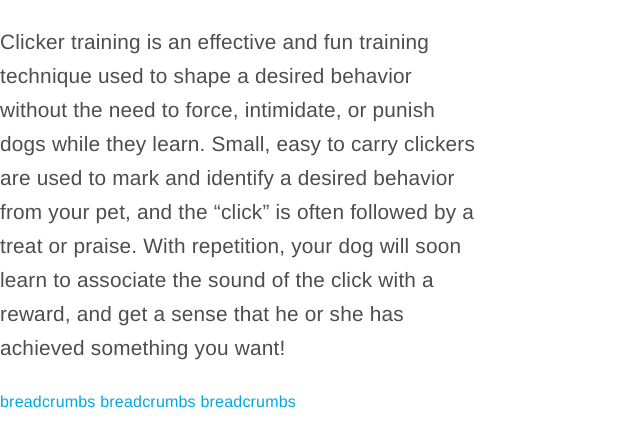
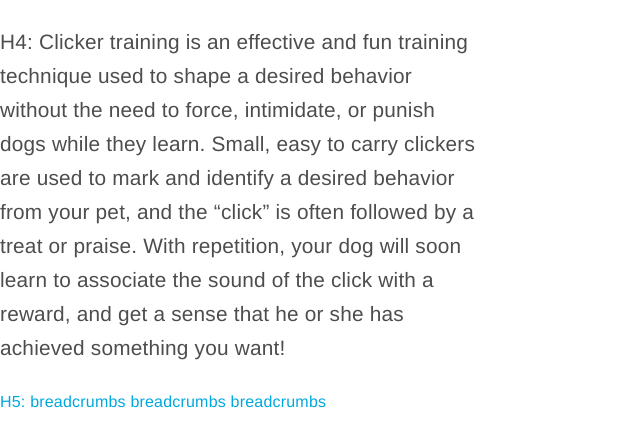
Before and after one commit to yumenoniimura/typetest, a plain HTML site: page type set/index.html in a window 1280 px wide. Shown: the part 298-744 px from the top of the page, without its empty margins (0-640 px from the left). Drawn offline with Linux system fonts and the light colour scheme.

Commit message:
Update index.html

```diff
--- a/type set/index.html
+++ b/type set/index.html
@@ -37,9 +37,9 @@
         <h1 class="__museo700">H1: Dog Basic Care</h1>
         <h2 class="__museo700">H2: Preparation</h2>
         <h3 class="newh3">H3 Intro Copy: Here are some articles about basic dog and puppy care to help you care for your dog or puppy!</h3>
-        <h4 class="bodycopy">Clicker training is an effective and fun training technique used to shape a desired behavior without the need to force, intimidate, or punish dogs while they learn. Small, easy to carry clickers are used to mark and identify a desired behavior from your pet, and the “click” is often followed by a treat or praise. With repetition, your dog will soon learn to associate the sound of the click with a reward, and get a sense that he or she has achieved something you want!</h4>
+        <h4 class="bodycopy">H4: Clicker training is an effective and fun training technique used to shape a desired behavior without the need to force, intimidate, or punish dogs while they learn. Small, easy to carry clickers are used to mark and identify a desired behavior from your pet, and the “click” is often followed by a treat or praise. With repetition, your dog will soon learn to associate the sound of the click with a reward, and get a sense that he or she has achieved something you want!</h4>
 
-        <h5><a href="#">breadcrumbs</a> <a href="#">breadcrumbs</a> <a href="#">breadcrumbs</a></h5>
+        <h5><a href="#">H5: breadcrumbs</a> <a href="#">breadcrumbs</a> <a href="#">breadcrumbs</a></h5>
 
 
 
```
